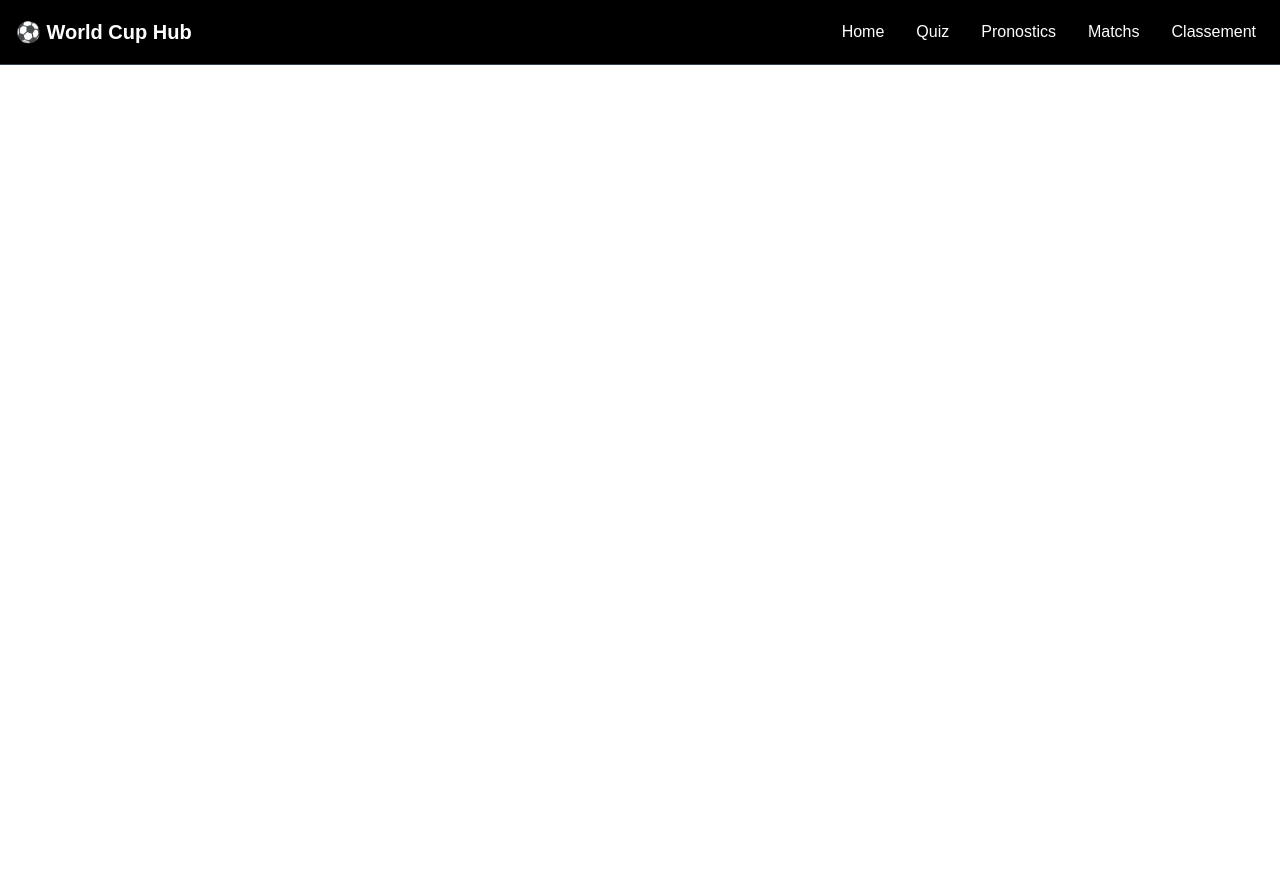
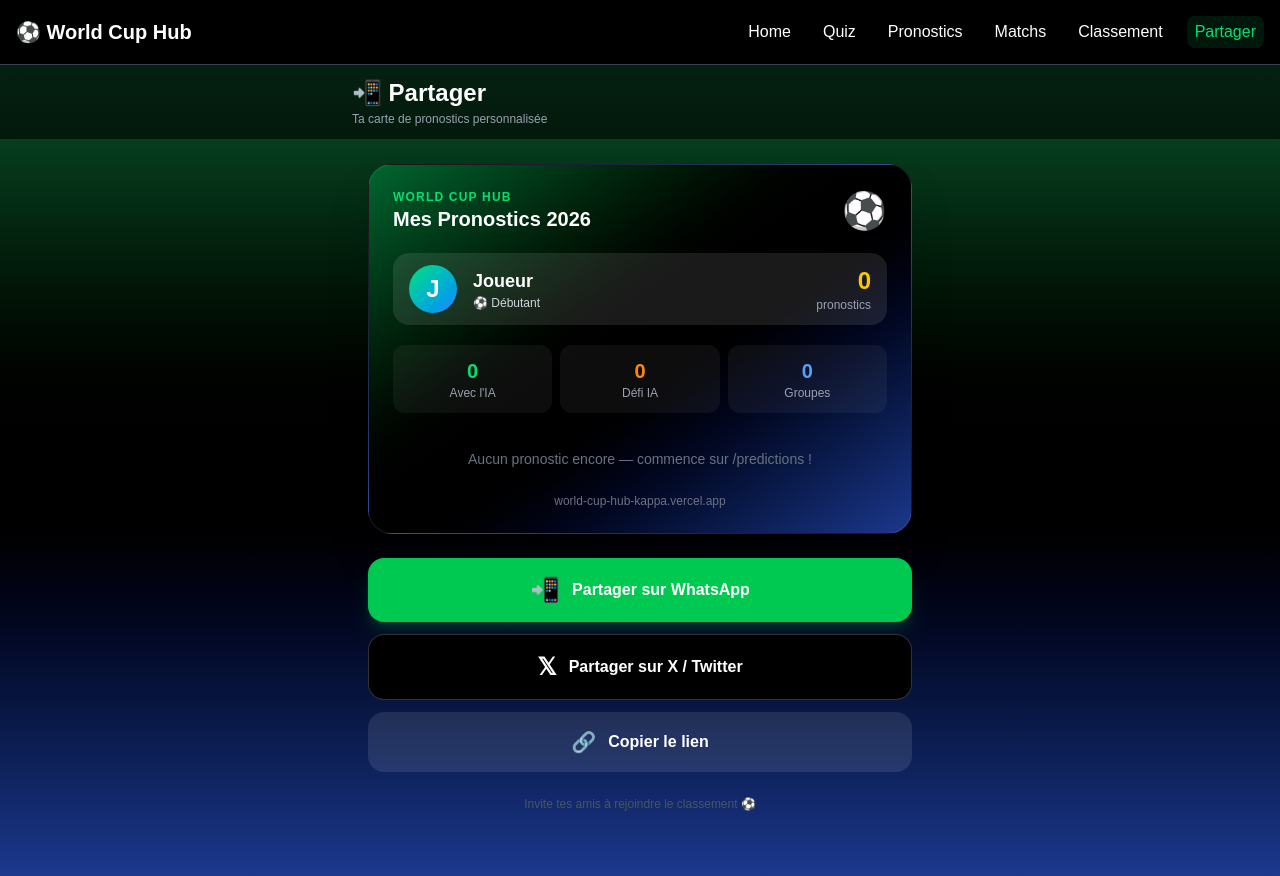
Before and after one commit to Elhadji17/world-cup-hub, a React (Vite) app: page /share in a window 1280 px wide. Before the commit the page ends 800 px from the top, so only its background shows below. Built offline with nearby package versions, Linux system fonts and the light colour scheme.

Commit message:
feat: page partage carte pronostics

```diff
--- a/src/App.jsx
+++ b/src/App.jsx
@@ -8,6 +8,7 @@ import Matches from "./pages/Matches";
 import Navbar from "./components/Navbar";
 import LeaderboardPage from "./pages/Leaderboard";
 import Admin from "./pages/Admin";
+import Share from "./pages/Share";
 
 function AnimatedRoutes() {
   const location = useLocation();
@@ -60,6 +61,7 @@ function AnimatedRoutes() {
           }
         />
         <Route path="/admin" element={<PageWrapper><Admin /></PageWrapper>} />
+        <Route path="/share" element={<PageWrapper><Share /></PageWrapper>} />
 
       </Routes>
     </AnimatePresence>
--- a/src/components/Navbar.jsx
+++ b/src/components/Navbar.jsx
@@ -6,6 +6,7 @@ const LINKS = [
   { to: "/predictions", label: "Pronostics", emoji: "🔮" },
   { to: "/matches",     label: "Matchs",     emoji: "📅" },
   { to: "/leaderboard", label: "Classement", emoji: "🏆" },
+  { to: "/share", label: "Partager", emoji: "📲" },
 ];
 
 function Navbar() {
--- /dev/null
+++ b/src/pages/Share.jsx
@@ -0,0 +1,239 @@
+// src/pages/Share.jsx
+// Carte de partage personnalisée — pronostics + stats du joueur
+
+import { useRef, useState, useMemo } from "react";
+import { motion } from "framer-motion";
+import { useAuth } from "../hooks/useAuth";
+import { MATCHES, FLAGS } from "../data/matches";
+import { getMedal, agreesWithAI } from "../utils/scoring";
+import { AI_PREDICTIONS } from "../data/aiPredictions";
+
+const STORAGE_KEY = "wch_predictions";
+
+function loadPredictions() {
+  try { return JSON.parse(localStorage.getItem(STORAGE_KEY)) || {}; }
+  catch { return {}; }
+}
+
+function getOutcome(a, b) {
+  if (a > b) return "V";
+  if (b > a) return "D";
+  return "N";
+}
+
+export default function Share() {
+  const { user }       = useAuth();
+  const cardRef        = useRef(null);
+  const [copied, setCopied] = useState(false);
+
+  const playerName  = user?.username ?? localStorage.getItem("playerName") ?? "Joueur";
+  const predictions = loadPredictions();
+  const savedCount  = Object.keys(predictions).length;
+  const medal       = getMedal((user?.totalPoints ?? 0));
+
+  // Stats du joueur
+  const stats = useMemo(() => {
+    const preds = Object.entries(predictions);
+    const withAI = preds.filter(([id, pred]) => {
+      const ai = AI_PREDICTIONS[+id];
+      if (!ai) return false;
+      return agreesWithAI(pred, { scoreA: ai.scoreA, scoreB: ai.scoreB });
+    }).length;
+
+    // Groupes couverts
+    const groupsCovered = [...new Set(
+      preds.map(([id]) => MATCHES.find(m => m.id === +id)?.group).filter(Boolean)
+    )];
+
+    return { withAI, againstAI: preds.length - withAI, groupsCovered };
+  }, [predictions]);
+
+  // 6 derniers pronostics pour la carte
+  const recentPreds = useMemo(() => {
+    return Object.entries(predictions)
+      .slice(-6)
+      .map(([id, pred]) => {
+        const match = MATCHES.find(m => m.id === +id);
+        if (!match) return null;
+        return { match, pred };
+      })
+      .filter(Boolean);
+  }, [predictions]);
+
+  // Partage WhatsApp
+  function shareWhatsApp() {
+    const lines = recentPreds.map(({ match, pred }) =>
+      `${FLAGS[match.teamA] ?? ""} ${match.teamA} ${pred.scoreA}–${pred.scoreB} ${match.teamB} ${FLAGS[match.teamB] ?? ""}`
+    ).join("\n");
+
+    const text =
+      `⚽ Mes pronostics World Cup 2026 — ${playerName} ${medal.emoji}\n\n` +
+      `${lines}\n\n` +
+      `${savedCount} matchs pronostiqués · ${stats.withAI} accords avec l'IA\n` +
+      `🔥 Rejoins-moi sur World Cup Hub !\n` +
+      `https://world-cup-hub-kappa.vercel.app`;
+
+    window.open(`https://wa.me/?text=${encodeURIComponent(text)}`, "_blank");
+  }
+
+  // Partage Twitter/X
+  function shareTwitter() {
+    const text =
+      `⚽ Je pronostique la Coupe du Monde 2026 sur @WorldCupHub !\n` +
+      `${savedCount} matchs pronostiqués ${medal.emoji}\n` +
+      `world-cup-hub-kappa.vercel.app`;
+    window.open(`https://twitter.com/intent/tweet?text=${encodeURIComponent(text)}`, "_blank");
+  }
+
+  // Copier le lien
+  function copyLink() {
+    navigator.clipboard.writeText("https://world-cup-hub-kappa.vercel.app");
+    setCopied(true);
+    setTimeout(() => setCopied(false), 2000);
+  }
+
+  return (
+    <div className="min-h-screen bg-gradient-to-b from-green-900 via-black to-blue-900 text-white pb-16">
+
+      {/* ── HEADER ── */}
+      <div className="sticky top-0 z-20 bg-black/60 backdrop-blur-md border-b border-white/10 px-4 py-3">
+        <div className="max-w-xl mx-auto">
+          <h1 className="text-2xl font-bold">📲 Partager</h1>
+          <p className="text-xs text-gray-400 mt-0.5">Ta carte de pronostics personnalisée</p>
+        </div>
+      </div>
+
+      <div className="max-w-xl mx-auto px-4 pt-6">
+
+        {/* ── CARTE DE PARTAGE ── */}
+        <motion.div
+          ref={cardRef}
+          initial={{ opacity: 0, scale: 0.95 }}
+          animate={{ opacity: 1, scale: 1 }}
+          className="bg-gradient-to-br from-green-800 via-black to-blue-900 rounded-3xl p-6 border border-white/10 shadow-2xl mb-6"
+        >
+          {/* Logo + titre */}
+          <div className="flex items-center justify-between mb-5">
+            <div>
+              <div className="text-xs text-green-400 font-bold uppercase tracking-widest">World Cup Hub</div>
+              <div className="text-xl font-bold text-white">Mes Pronostics 2026</div>
+            </div>
+            <div className="text-4xl">⚽</div>
+          </div>
+
+          {/* Profil joueur */}
+          <div className="flex items-center gap-4 bg-white/10 rounded-2xl px-4 py-3 mb-5">
+            <div className="w-12 h-12 bg-gradient-to-br from-green-400 to-blue-500 rounded-full flex items-center justify-center text-2xl font-bold text-white">
+              {playerName.charAt(0).toUpperCase()}
+            </div>
+            <div>
+              <div className="font-bold text-white text-lg">{playerName}</div>
+              <div className="text-xs text-gray-300">{medal.emoji} {medal.label}</div>
+            </div>
+            <div className="ml-auto text-right">
+              <div className="text-2xl font-bold text-yellow-400">{savedCount}</div>
+              <div className="text-xs text-gray-400">pronostics</div>
+            </div>
+          </div>
+
+          {/* Stats */}
+          <div className="grid grid-cols-3 gap-2 mb-5">
+            <div className="bg-white/5 rounded-xl p-3 text-center">
+              <div className="text-xl font-bold text-green-400">{stats.withAI}</div>
+              <div className="text-xs text-gray-400">Avec l'IA</div>
+            </div>
+            <div className="bg-white/5 rounded-xl p-3 text-center">
+              <div className="text-xl font-bold text-orange-400">{stats.againstAI}</div>
+              <div className="text-xs text-gray-400">Défi IA</div>
+            </div>
+            <div className="bg-white/5 rounded-xl p-3 text-center">
+              <div className="text-xl font-bold text-blue-400">{stats.groupsCovered.length}</div>
+              <div className="text-xs text-gray-400">Groupes</div>
+            </div>
+          </div>
+
+          {/* Derniers pronostics */}
+          {recentPreds.length > 0 ? (
+            <div className="space-y-2 mb-4">
+              <div className="text-xs text-gray-400 uppercase tracking-wide font-semibold mb-2">
+                Mes derniers pronostics
+              </div>
+              {recentPreds.map(({ match, pred }) => {
+                const outcome = getOutcome(pred.scoreA, pred.scoreB);
+                return (
+                  <div
+                    key={match.id}
+                    className="flex items-center justify-between bg-white/5 rounded-xl px-3 py-2 text-sm"
+                  >
+                    <div className="flex items-center gap-2 flex-1 min-w-0">
+                      <span>{FLAGS[match.teamA] ?? "🏳️"}</span>
+                      <span className="truncate text-xs text-gray-300">{match.teamA}</span>
+                    </div>
+                    <div className="mx-2 font-bold text-white text-center">
+                      {pred.scoreA} – {pred.scoreB}
+                      {pred.isJoker && <span className="ml-1 text-yellow-400 text-xs">⭐</span>}
+                    </div>
+                    <div className="flex items-center gap-2 flex-1 min-w-0 justify-end">
+                      <span className="truncate text-xs text-gray-300 text-right">{match.teamB}</span>
+                      <span>{FLAGS[match.teamB] ?? "🏳️"}</span>
+                    </div>
+                  </div>
+                );
+              })}
+            </div>
+          ) : (
+            <div className="text-center text-gray-500 text-sm py-4">
+              Aucun pronostic encore — commence sur /predictions !
+            </div>
+          )}
+
+          {/* Footer carte */}
+          <div className="text-center text-xs text-gray-500 mt-2">
+            world-cup-hub-kappa.vercel.app
+          </div>
+        </motion.div>
+
+        {/* ── BOUTONS DE PARTAGE ── */}
+        <div className="space-y-3">
+
+          {/* WhatsApp */}
+          <motion.button
+            whileTap={{ scale: 0.97 }}
+            onClick={shareWhatsApp}
+            className="w-full flex items-center justify-center gap-3 bg-green-500 hover:bg-green-400 text-white font-bold py-4 rounded-2xl transition shadow-lg shadow-green-500/20"
+          >
+            <span className="text-2xl">📲</span>
+            Partager sur WhatsApp
+          </motion.button>
+
+          {/* Twitter/X */}
+          <motion.button
+            whileTap={{ scale: 0.97 }}
+            onClick={shareTwitter}
+            className="w-full flex items-center justify-center gap-3 bg-black hover:bg-gray-900 text-white font-bold py-4 rounded-2xl border border-white/20 transition"
+          >
+            <span className="text-2xl">𝕏</span>
+            Partager sur X / Twitter
+          </motion.button>
+
+          {/* Copier le lien */}
+          <motion.button
+            whileTap={{ scale: 0.97 }}
+            onClick={copyLink}
+            className="w-full flex items-center justify-center gap-3 bg-white/10 hover:bg-white/20 text-white font-bold py-4 rounded-2xl transition"
+          >
+            <span className="text-xl">{copied ? "✅" : "🔗"}</span>
+            {copied ? "Lien copié !" : "Copier le lien"}
+          </motion.button>
+
+        </div>
+
+        {/* Note */}
+        <p className="text-center text-xs text-gray-600 mt-6">
+          Invite tes amis à rejoindre le classement ⚽
+        </p>
+
+      </div>
+    </div>
+  );
+}
```
